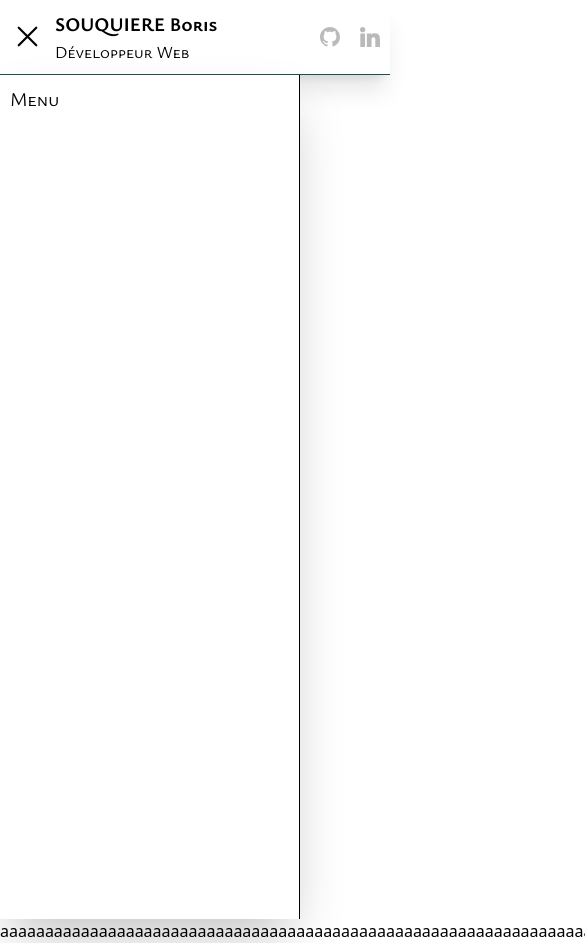
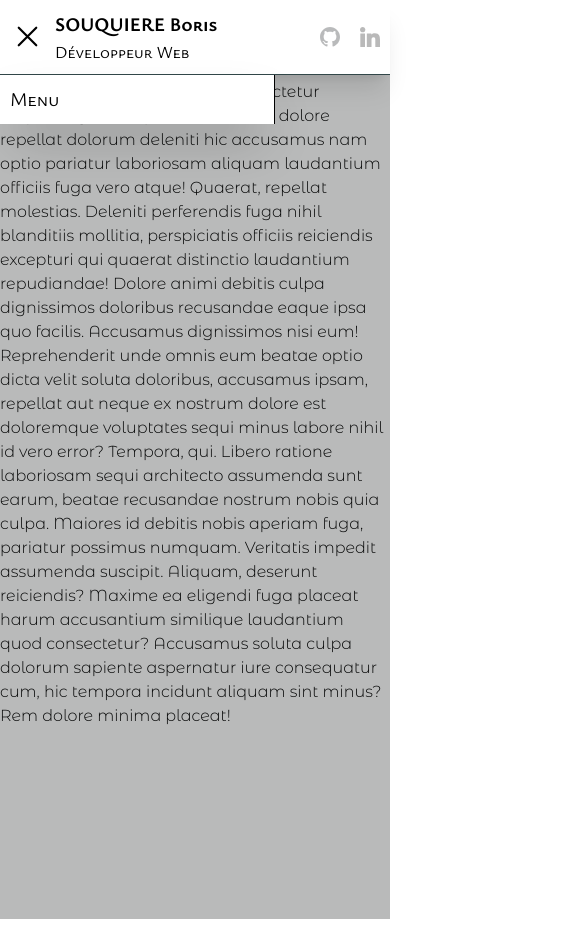
Before and after one commit to OSnaill/Curricilum, a Vue app in the folder vue-project/: page / in a window 390 px wide. Both pictures are taken after a click on the icon 27 px from the left and 36 px from the top of the page. Shown: the whole page, 585 px wide, since content can reach past the window. After the commit the page ends 844 px from the top, so only its background shows below. Built offline with nearby package versions, Linux system fonts and the light colour scheme.

Commit message:
nav mobile

```diff
--- a/vue-project/index.html
+++ b/vue-project/index.html
@@ -7,8 +7,8 @@
     <title>Vite App</title>
     <link href="/src/output.css" rel="stylesheet">
   </head>
-  <body>
-    <div id="app"></div>
+  <body class="max-w-screen">
+    <div id="app" ></div>
     <script type="module" src="/src/main.js"></script>
   </body>
 </html>
--- a/vue-project/src/App.vue
+++ b/vue-project/src/App.vue
@@ -6,7 +6,6 @@ import Header from '/src/components/header/Header.vue'
 <template>
   <Header>
   </Header>
-  <p class="z-20">aaaaaaaaaaaaaaaaaaaaaaaaaaaaaaaaaaaaaaaaaaaaaaaaaaaaaaaaaaaaaaaaaa</p>
   <RouterView />
 </template>
 
--- a/vue-project/src/components/header/Header.vue
+++ b/vue-project/src/components/header/Header.vue
@@ -1,5 +1,6 @@
 <template>
-    <header class="flex flex-row p-[10px] justify-between border-b-[0.1px] border-solid  border-dark shadow-xl sticky top-0 bg-white">
+    <header class="fixed top-0 z-10 w-full">
+        <section class="flex flex-row p-[10px] justify-between border-b-[0.1px] border-solid  border-dark shadow-xl bg-white">
         <div class="flex flex-row items-center gap-[10px]">
             <div class="lg:hidden">
                 <svg v-if="isNavOpen == false" @click="openNav()"  xmlns="http://www.w3.org/2000/svg" fill="none" viewBox="0 0 24 24" stroke-width="1.5" stroke="currentColor" class="w-[35px] h-[35px]">
@@ -24,10 +25,18 @@
                 <LinkedinIcon class="w-[20px] h-[20px]"/>
             </a>
         </div>
+        </section>
+        <section class="" >
+            <div class="w-screen bg-black opacity-30 h-screen absolute lg:hidden" @click="closeNav()" v-if="isNavOpen" >
+            </div>
+            <transition name="slide-fade" class="lg:hidden relative">
+                <NavDrawer v-if="isNavOpen" class=" left-0 top-0" :isOpen="isNavOpen" />
+            </transition>
+        </section>
     </header>
-    <transition name="slide-fade">
-        <NavDrawer v-if="isNavOpen" class=" sticky left-0 top-0" />
-    </transition>
+    <div class="h-[80px]">
+
+    </div>
 </template>
 <script>
 import GitIcon from './icons/GitIcon.vue';
--- a/vue-project/src/components/header/NavDrawer.vue
+++ b/vue-project/src/components/header/NavDrawer.vue
@@ -1,7 +1,22 @@
 <template>
-    <nav class="p-[10px] w-[300px] h-screen border-r-[0.1px] border-solid shadow-2xl bg-white">
-    <h1> Menu </h1>
-    </nav>
+    <div class="relative">
+        <nav class=" absolute top-0 p-[10px] w-[275px] h-max border-r-[0.1px] border-solid shadow-2xl bg-white">
+            <h1> Menu </h1>
+        </nav>
+    </div>
 </template>
 <script>
+export default {
+    props: {
+        isOpen: Boolean,
+    },
+    setup(props) {
+        console.log(props)
+    },
+    methods:{
+        closeNav(){
+            this.$emit('closeNav')
+        }
+    }
+}
 </script>
--- a/vue-project/src/views/HomeView.vue
+++ b/vue-project/src/views/HomeView.vue
@@ -2,6 +2,15 @@
 </script>
 
 <template>
-  <main>
+  <main class="">
+      <article>
+        <p>
+          Lorem ipsum dolor sit amet consectetur adipisicing elit. Sapiente, ad animi dolore repellat dolorum deleniti hic accusamus nam optio pariatur laboriosam aliquam laudantium officiis fuga vero atque! Quaerat, repellat molestias.
+          Deleniti perferendis fuga nihil blanditiis mollitia, perspiciatis officiis reiciendis excepturi qui quaerat distinctio laudantium repudiandae! Dolore animi debitis culpa dignissimos doloribus recusandae eaque ipsa quo facilis. Accusamus dignissimos nisi eum!
+          Reprehenderit unde omnis eum beatae optio dicta velit soluta doloribus, accusamus ipsam, repellat aut neque ex nostrum dolore est doloremque voluptates sequi minus labore nihil id vero error? Tempora, qui.
+          Libero ratione laboriosam sequi architecto assumenda sunt earum, beatae recusandae nostrum nobis quia culpa. Maiores id debitis nobis aperiam fuga, pariatur possimus numquam. Veritatis impedit assumenda suscipit. Aliquam, deserunt reiciendis?
+          Maxime ea eligendi fuga placeat harum accusantium similique laudantium quod consectetur? Accusamus soluta culpa dolorum sapiente aspernatur iure consequatur cum, hic tempora incidunt aliquam sint minus? Rem dolore minima placeat!
+        </p>
+      </article>
   </main>
 </template>
```
